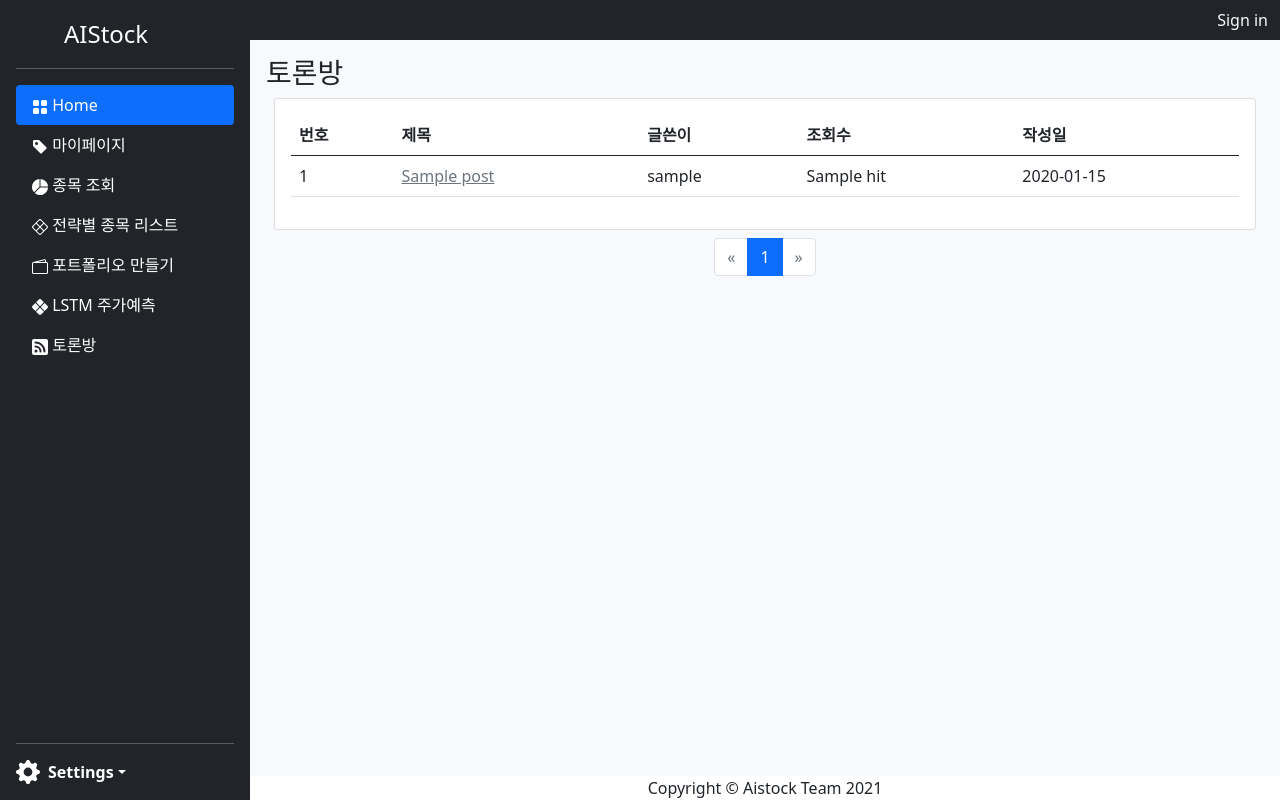
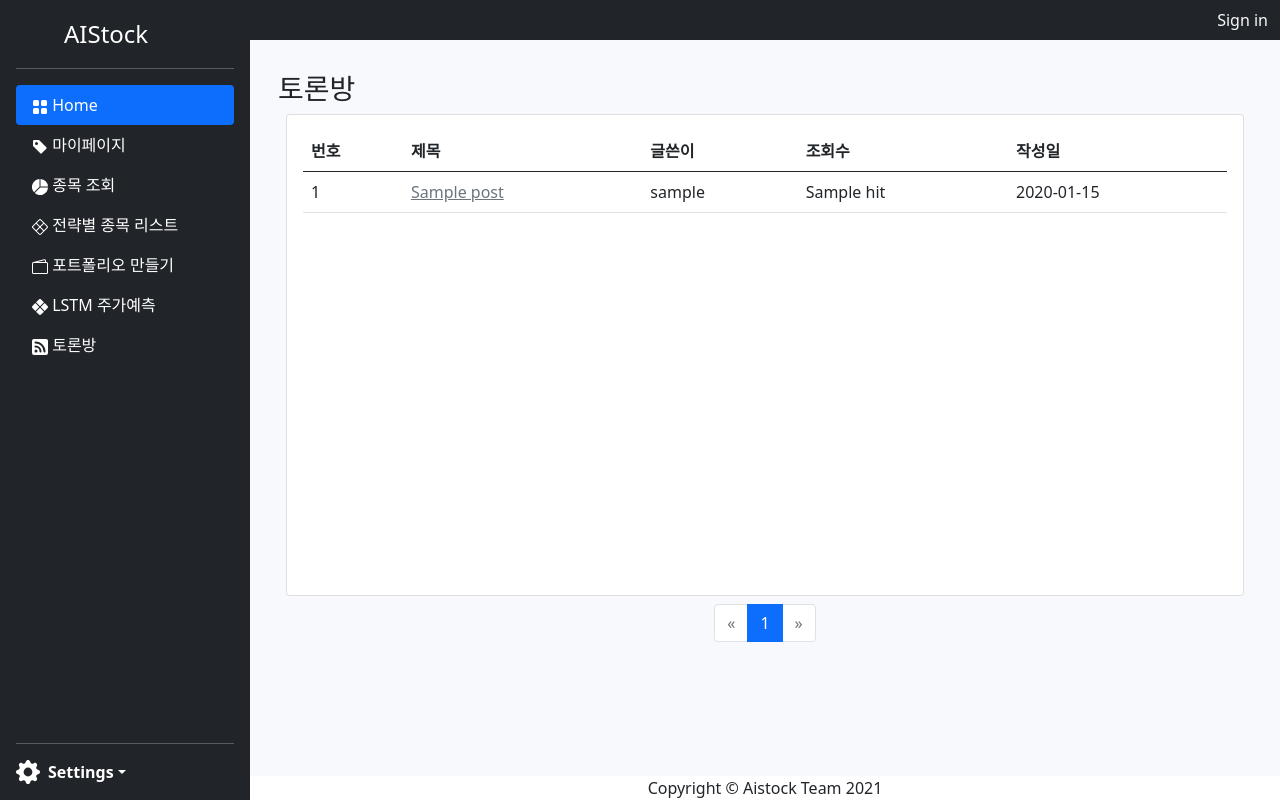
Before and after one commit to AI-stock-team-project/aistock-main-web, a Django app: template templates/board/index.html in a window 1280 px wide. Run offline with Django 3.2, Linux system fonts and the light colour scheme; tables that the repository leaves empty hold one stand-in row (values such as "Sample post"); the template is opened without the code that fills it: values that come from a table or form of the project are taken from there, most other values are stand-ins (such as "Sample title", 1, 10 or a date in 2020).

Commit message:
토론방 > 레이아웃 padding 수정.

```diff
--- a/templates/board/index.html
+++ b/templates/board/index.html
@@ -3,10 +3,10 @@
 {% endblock %}
 {% load static %}
 {% block content %}
-<div id="board">
+<div id="board" class="container mt-3">
   <h3>토론방</h3>
   <div class="card m-2">
-    <div class="card-body">
+    <div class="card-body" style="min-height:30rem">
       <table class="table">
         <thead>
           <tr>
@@ -81,7 +81,7 @@
   </nav>
   {% endif %}
 
-  <div>
+  <div class="mx-2">
 		{% if user.is_authenticated %}
 		<a href="{% url 'board:write' board.route %}{{ queryString }}" class="btn btn-outline-secondary btn-sm">글쓰기</a>
 		{% endif %}
--- a/templates/board/replyform.html
+++ b/templates/board/replyform.html
@@ -2,7 +2,7 @@
 {% block css_link %}
 {% endblock %}
 {% block content %}
-<div id="board">
+<div id="board" class="container mt-3">
   <h3>토론방</h3>
   <h5 class="mt-5">답글달기</h5>
 	<div class="card m-2">
--- a/templates/board/updateform.html
+++ b/templates/board/updateform.html
@@ -2,7 +2,7 @@
 {% block css_link %}
 {% endblock %}
 {% block content %}
-<div id="board">
+<div id="board" class="container mt-3">
 	<h3>토론방</h3>
 	<h5 class="mt-5">글 변경</h5>
 	<div class="card m-2">
--- a/templates/board/view.html
+++ b/templates/board/view.html
@@ -2,7 +2,7 @@
 {% block css_link %}
 {% endblock %}
 {% block content %}
-<div id="board">
+<div id="board" class="container mt-3">
 	<h3>토론방</h3>
 	<div class="card m-2">
 		<div class="card-body">
--- a/templates/board/writeform.html
+++ b/templates/board/writeform.html
@@ -2,7 +2,7 @@
 {% block css_link %}
 {% endblock %}
 {% block content %}
-<div id="board">
+<div id="board" class="container mt-3">
   <h3>토론방</h3>
   <h5 class="mt-5">글 작성</h5>
   <div class="card m-2">
```
